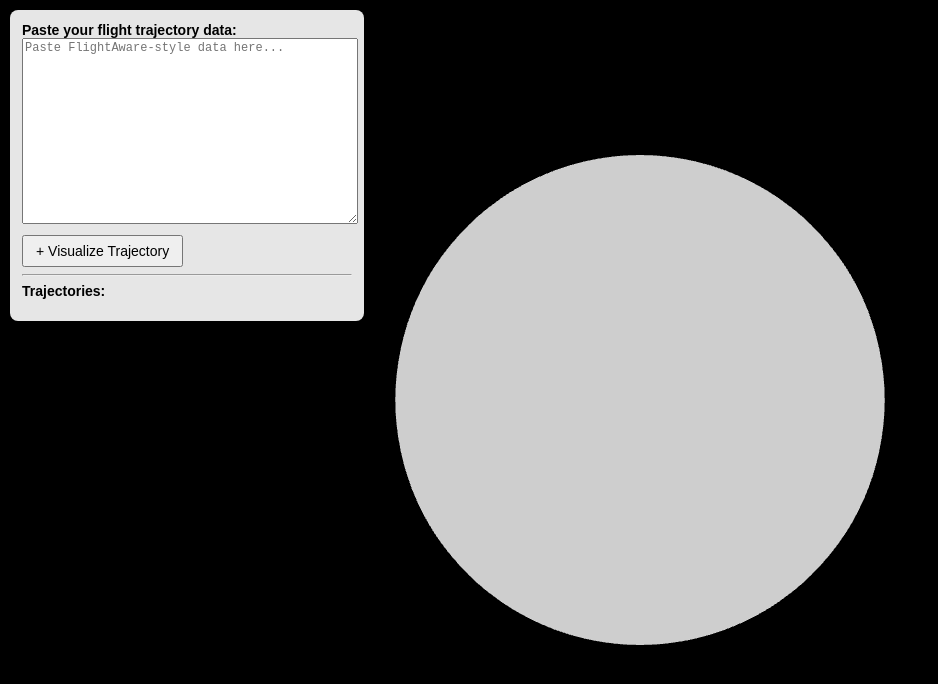
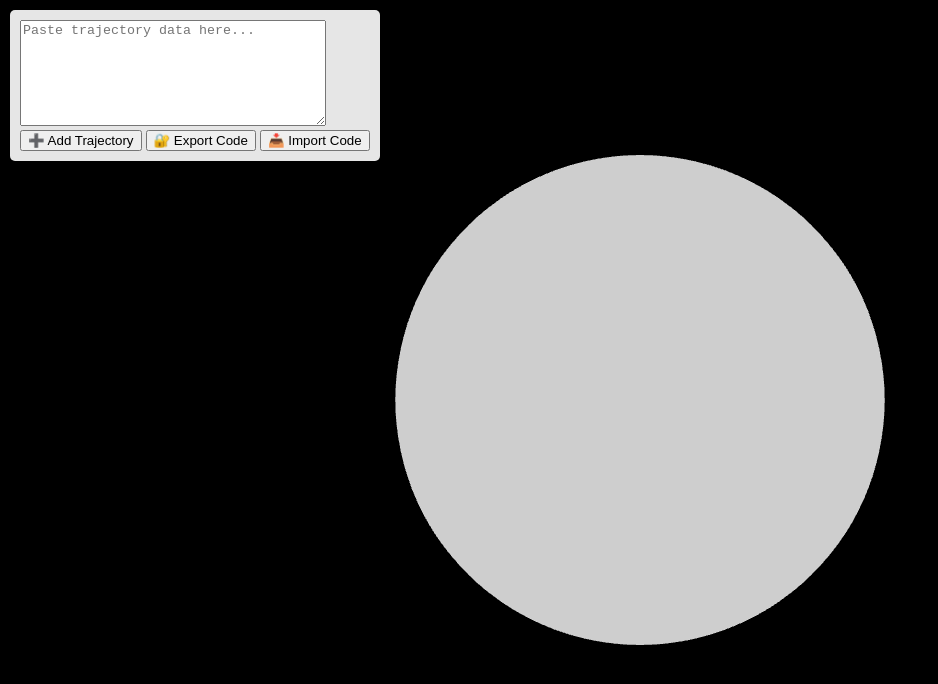
Before and after one commit to kimnerd/3d-flight-viewer, a plain HTML site: page index.html in a window 1280 px wide. Shown: the whole page, without its empty margins (0-938 px from the left). Drawn offline with nearby package versions, Linux system fonts and the light colour scheme; animation ran at ten frames a second.

Commit message:
Update index.html

```diff
--- a/index.html
+++ b/index.html
@@ -2,48 +2,12 @@
 <html lang="en">
 <head>
   <meta charset="UTF-8" />
-  <title>3D Flight Path Viewer</title>
+  <title>3D Flight Viewer</title>
   <style>
-    html, body { margin: 0; padding: 0; overflow: hidden; height: 100%; }
-    canvas { display: block; }
-    #ui {
-      position: absolute;
-      top: 10px;
-      left: 10px;
-      background: rgba(255, 255, 255, 0.9);
-      padding: 12px;
-      border-radius: 8px;
-      font-family: sans-serif;
-      font-size: 14px;
-      width: 330px;
-      max-height: 95%;
-      overflow-y: auto;
-      box-shadow: 0 2px 6px rgba(0,0,0,0.3);
-    }
-    #ui textarea {
-      width: 100%;
-      height: 180px;
-      font-family: monospace;
-      font-size: 12px;
-    }
-    #ui button {
-      margin-top: 8px;
-      padding: 6px 12px;
-      font-size: 14px;
-    }
-    #trajList {
-      margin: 10px 0 0 0;
-      padding-left: 18px;
-    }
-    #trajList li {
-      margin: 6px 0;
-    }
-    #trajList button {
-      margin-left: 8px;
-    }
+    html, body { margin: 0; padding: 0; height: 100%; overflow: hidden; }
+    #ui { position: absolute; top: 10px; left: 10px; z-index: 10; background: rgba(255,255,255,0.9); padding: 10px; border-radius: 5px; }
+    textarea { width: 300px; height: 100px; }
   </style>
-
-  <!-- ✅ Import map for Three.js -->
   <script type="importmap">
     {
       "imports": {
@@ -54,19 +18,13 @@
 </head>
 <body>
   <div id="ui">
-    <strong>Paste your flight trajectory data:</strong><br/>
-    <textarea id="manualInput" placeholder="Paste FlightAware-style data here..."></textarea><br/>
-    <button id="addBtn">+ Visualize Trajectory</button>
-
-    <hr/>
-    <strong>Trajectories:</strong>
-    <ul id="trajList"></ul>
+    <textarea id="manualInput" placeholder="Paste trajectory data here..."></textarea><br />
+    <button id="addBtn">➕ Add Trajectory</button>
+    <button id="exportCodeBtn">🔐 Export Code</button>
+    <button id="importCodeBtn">📥 Import Code</button>
   </div>
 
-  <!-- ✅ JS modules -->
   <script type="module" src="./main.js"></script>
-  <script type="module" src="./utils.js"></script>
-  <script type="module" src="./flightAnimator.js"></script>
   <script type="module" src="./ui.js"></script>
 </body>
 </html>
```
